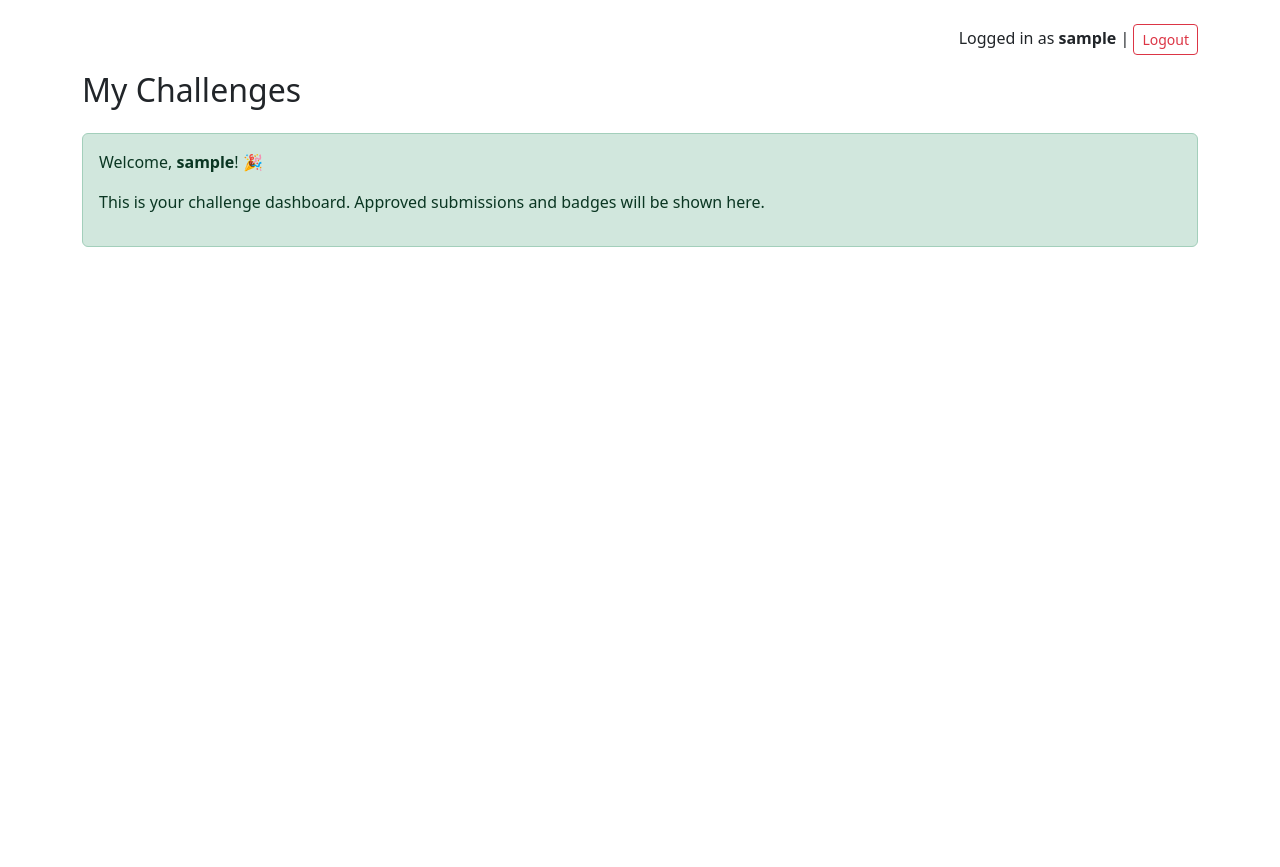
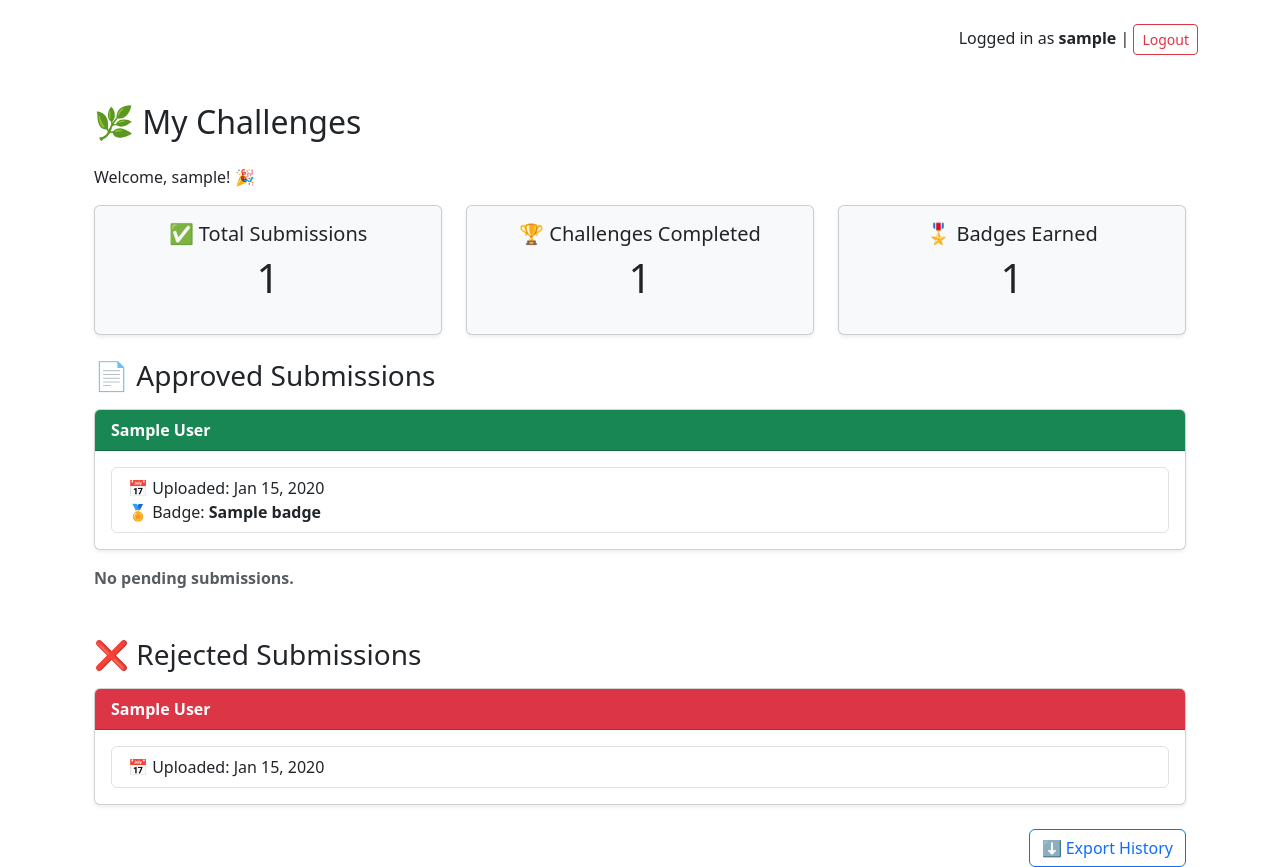
Before and after one commit to sharadpatel13/GreenChallenge, a Django app: page /my-challenges/ in a window 1280 px wide. Before the commit the page ends 247 px from the top, so only its background shows below. Run offline with Django 5.2, Linux system fonts and the light colour scheme; a user stored in the database is signed in; tables that the repository leaves empty hold one stand-in row (values such as "Sample post").

Commit message:
Update badges app: add proof approval, leaderboard, badge assignment, UI improvements, and migrations

```diff
--- a/badges/apps.py
+++ b/badges/apps.py
@@ -4,3 +4,6 @@ from django.apps import AppConfig
 class BadgesConfig(AppConfig):
     default_auto_field = "django.db.models.BigAutoField"
     name = "badges"
+
+    def ready(self):
+        import badges.signals
--- a/badges/models.py
+++ b/badges/models.py
@@ -16,6 +16,7 @@ class UserProofUpload(models.Model):
     file_upload = models.FileField(upload_to='proof_uploads/')
     date_uploaded = models.DateTimeField(default=timezone.now)
     approved = models.BooleanField(default=False)
+    rejected = models.BooleanField(default=False)
     badge_awarded = models.ForeignKey(Badge, null=True, blank=True, on_delete=models.SET_NULL)
 
     def __str__(self):
--- a/badges/templates/my_challenges.html
+++ b/badges/templates/my_challenges.html
@@ -1,10 +1,154 @@
-{% extends 'base.html' %}
+{% extends "base.html" %}
 
 {% block content %}
-  <h2 class="mb-4">My Challenges</h2>
+<div class="container mt-5">
+    <h2 class="mb-4">🌿 My Challenges</h2>
+    <p>Welcome, {{ user.username }}! 🎉</p>
 
-  <div class="alert alert-success">
-    <p>Welcome, <strong>{{ user.username }}</strong>! 🎉</p>
-    <p>This is your challenge dashboard. Approved submissions and badges will be shown here.</p>
-  </div>
+    <!-- Summary Cards -->
+    <div class="row text-center mb-4">
+        <div class="col-md-4">
+            <div class="card bg-light shadow-sm">
+                <div class="card-body">
+                    <h5 class="card-title">✅ Total Submissions</h5>
+                    <p class="display-6">{{ total_submissions }}</p>
+                </div>
+            </div>
+        </div>
+        <div class="col-md-4">
+            <div class="card bg-light shadow-sm">
+                <div class="card-body">
+                    <h5 class="card-title">🏆 Challenges Completed</h5>
+                    <p class="display-6">{{ total_challenges }}</p>
+                </div>
+            </div>
+        </div>
+        <div class="col-md-4">
+            <div class="card bg-light shadow-sm">
+                <div class="card-body">
+                    <h5 class="card-title">🎖️ Badges Earned</h5>
+                    <p class="display-6">{{ total_badges }}</p>
+                </div>
+            </div>
+        </div>
+    </div>
+
+    <!-- Approved Submissions -->
+    {% if grouped_proofs %}
+        <h3 class="mt-4">📄 Approved Submissions</h3>
+        {% for challenge_title, proofs in grouped_proofs.items %}
+            <div class="card my-3 shadow-sm">
+                <div class="card-header bg-success text-white">
+                    <strong>{{ challenge_title }}</strong>
+                </div>
+                <div class="card-body">
+                    <ul class="list-group">
+                        {% for proof in proofs %}
+                            <li class="list-group-item">
+                                📅 Uploaded: {{ proof.date_uploaded|date:"M d, Y" }}<br>
+                                🏅 Badge:
+                                {% if proof.badge_awarded %}
+                                    <strong>{{ proof.badge_awarded.name }}</strong>
+                                {% else %}
+                                    None
+                                {% endif %}
+                            </li>
+                        {% endfor %}
+                    </ul>
+                </div>
+            </div>
+        {% endfor %}
+    {% else %}
+    <p class="text-muted"><strong>You don’t have any approved submissions yet.</strong></p>
+    {% endif %}
+
+    <!-- Pending Submissions -->
+    {% if pending_proofs_grouped %}
+        <h3 class="mt-5">⌛ Pending Submissions</h3>
+        {% for challenge_title, proofs in pending_proofs_grouped.items %}
+            <div class="card my-3 shadow-sm">
+                <div class="card-header bg-warning text-dark">
+                    <strong>{{ challenge_title }}</strong>
+                </div>
+                <div class="card-body">
+                    <ul class="list-group">
+                        {% for proof in proofs %}
+                            <li class="list-group-item">
+                                📅 Uploaded: {{ proof.date_uploaded|date:"M d, Y" }}
+                            </li>
+                        {% endfor %}
+                    </ul>
+                </div>
+            </div>
+        {% endfor %}
+    {% else %}
+    <p class="text-muted mt-3"><strong>No pending submissions.</strong></p>
+    {% endif %}
+
+    <!-- Rejected Submissions -->
+    {% if rejected_proofs_grouped %}
+        <h3 class="mt-5">❌ Rejected Submissions</h3>
+        {% for challenge_title, proofs in rejected_proofs_grouped.items %}
+            <div class="card my-3 shadow-sm">
+                <div class="card-header bg-danger text-white">
+                    <strong>{{ challenge_title }}</strong>
+                </div>
+                <div class="card-body">
+                    <ul class="list-group">
+                        {% for proof in proofs %}
+                            <li class="list-group-item">
+                                📅 Uploaded: {{ proof.date_uploaded|date:"M d, Y" }}
+                            </li>
+                        {% endfor %}
+                    </ul>
+                </div>
+            </div>
+        {% endfor %}
+    {% else %}
+    <p class="text-muted mt-3"><strong>No rejected submissions.</strong></p>
+    {% endif %}
+
+    <!-- Export Button -->
+    <div class="mt-4 text-end">
+        <a href="#" class="btn btn-outline-primary" onclick="downloadCSV()">⬇️ Export History</a>
+    </div>
+</div>
+
+<!-- CSV Export Script -->
+<script>
+function downloadCSV() {
+    const rows = [['Challenge', 'Uploaded Date', 'Badge', 'Status']];
+    const cards = document.querySelectorAll('.card.my-3.shadow-sm');
+
+    cards.forEach(card => {
+        const challenge = card.querySelector('.card-header').innerText.trim();
+        const items = card.querySelectorAll('.list-group-item');
+        const status = card.querySelector('.card-header').classList.contains('bg-success') ? 'Approved' :
+                       card.querySelector('.card-header').classList.contains('bg-warning') ? 'Pending' :
+                       card.querySelector('.card-header').classList.contains('bg-danger') ? 'Rejected' : '';
+
+        items.forEach(item => {
+            const uploadedLine = item.innerText.split('\n')[0] || '';
+            const uploaded = uploadedLine.replace('📅 Uploaded: ', '').trim();
+
+            let badge = 'None';
+            if(status === 'Approved') {
+                const badgeLine = item.innerText.split('\n')[1] || '';
+                badge = badgeLine.replace('🏅 Badge:', '').trim();
+            }
+
+            rows.push([challenge, uploaded, badge, status]);
+        });
+    });
+
+    const csvContent = "data:text/csv;charset=utf-8," + rows.map(e => e.join(",")).join("\n");
+    const encodedUri = encodeURI(csvContent);
+    const link = document.createElement("a");
+    link.setAttribute("href", encodedUri);
+    link.setAttribute("download", "my_challenges_history.csv");
+    document.body.appendChild(link);
+    link.click();
+    document.body.removeChild(link);
+}
+</script>
 {% endblock %}
--- a/badges/urls.py
+++ b/badges/urls.py
@@ -1,7 +1,10 @@
 from django.urls import path
-from .views import SubmitProofView, MyChallengesView
+from .views import SubmitProofView, MyChallengesView, LeaderboardView, assign_badge_view, review_proofs
 
 urlpatterns = [
     path('submit-proof/', SubmitProofView.as_view(), name='submit-proof'),
     path('my-challenges/', MyChallengesView.as_view(), name='my-challenges'),
+    path('leaderboard/', LeaderboardView.as_view(), name='leaderboard'),
+    path('assign-badge/<int:proof_id>/', assign_badge_view, name='assign-badge'),
+    path('review-proofs/', review_proofs, name='review-proofs'),
 ]
--- a/badges/views.py
+++ b/badges/views.py
@@ -1,10 +1,15 @@
-from django.views.generic import CreateView, TemplateView
+from django.views.generic import CreateView, TemplateView, ListView
 from django.contrib.auth.mixins import LoginRequiredMixin
 from django.contrib import messages
 from django.urls import reverse_lazy
 from django.core.mail import send_mail
-from .models import UserProofUpload, Badge
-from .forms import SubmitProofForm
+from django.shortcuts import render, get_object_or_404, redirect
+from django.contrib.auth.decorators import login_required
+from collections import defaultdict
+
+from .models import UserProofUpload, Badge, LeaderboardEntry
+from .forms import SubmitProofForm, BadgeAssignForm
+
 
 class SubmitProofView(LoginRequiredMixin, CreateView):
     model = UserProofUpload
@@ -46,5 +51,97 @@ class SubmitProofView(LoginRequiredMixin, CreateView):
 
         return response
 
+
 class MyChallengesView(LoginRequiredMixin, TemplateView):
     template_name = 'my_challenges.html'
+
+    def get_context_data(self, **kwargs):
+        context = super().get_context_data(**kwargs)
+        user = self.request.user
+
+        approved_proofs = UserProofUpload.objects.filter(user=user, approved=True)
+        pending_proofs = UserProofUpload.objects.filter(user=user, approved=False, rejected=False)
+        rejected_proofs = UserProofUpload.objects.filter(user=user, rejected=True)
+
+        # Group approved by challenge title
+        grouped_approved = {}
+        for proof in approved_proofs:
+            grouped_approved.setdefault(proof.challenge_title, []).append(proof)
+
+        # Group pending by challenge title
+        grouped_pending = {}
+        for proof in pending_proofs:
+            grouped_pending.setdefault(proof.challenge_title, []).append(proof)
+
+        # Group rejected by challenge title
+        grouped_rejected = {}
+        for proof in rejected_proofs:
+            grouped_rejected.setdefault(proof.challenge_title, []).append(proof)
+
+        # Total submissions = all submissions by user
+        total_submissions = UserProofUpload.objects.filter(user=user).count()
+
+        # Total badges = count of approved proofs with badges
+        total_badges = approved_proofs.exclude(badge_awarded=None).count()
+
+        # Total distinct challenges user submitted proofs for
+        total_challenges = UserProofUpload.objects.filter(user=user).values('challenge_title').distinct().count()
+
+        context.update({
+            'grouped_proofs': grouped_approved,
+            'pending_proofs_grouped': grouped_pending,
+            'rejected_proofs_grouped': grouped_rejected,
+            'total_badges': total_badges,
+            'total_submissions': total_submissions,
+            'total_challenges': total_challenges,
+        })
+
+        return context
+
+
+class LeaderboardView(LoginRequiredMixin, ListView):
+    model = LeaderboardEntry
+    template_name = 'leaderboard.html'
+    context_object_name = 'leaderboard'
+    ordering = ['-points']
+
+
+@login_required
+def assign_badge_view(request, proof_id):
+    proof = get_object_or_404(UserProofUpload, id=proof_id)
+
+    if request.method == 'POST':
+        form = BadgeAssignForm(request.POST, instance=proof)
+        if form.is_valid():
+            form.save()
+            messages.success(request, f'Badge assigned to proof: {proof.challenge_title}')
+            return redirect('my-challenges')  # Redirect to My Challenges dashboard
+    else:
+        form = BadgeAssignForm(instance=proof)
+
+    return render(request, 'assign_badge.html', {'form': form, 'proof': proof})
+
+
+@login_required
+def review_proofs(request):
+    if not request.user.is_superuser:
+        return redirect('my-challenges')
+
+    pending_proofs = UserProofUpload.objects.filter(approved=False, rejected=False)
+
+    if request.method == 'POST':
+        proof_id = request.POST.get('proof_id')
+        action = request.POST.get('action')
+        proof = get_object_or_404(UserProofUpload, id=proof_id)
+
+        if action == 'approve':
+            proof.approved = True
+            proof.rejected = False
+        elif action == 'reject':
+            proof.approved = False
+            proof.rejected = True
+        proof.save()
+        messages.success(request, f"✅ Submission for '{proof.challenge_title}' has been {action}d.")
+        return redirect('review-proofs')
+
+    return render(request, 'review_proofs.html', {'proofs': pending_proofs})
```
Also changed, not shown: badges/forms.py (+11 -0 lines), badges/signals.py (added, +21 -0 lines), badges/templates/assign_badge.html (added, +20 -0 lines), badges/templates/leaderboard.html (added, +27 -0 lines), badges/templates/review_proofs.html (added, +24 -0 lines), badges/migrations/0002_userproofupload_rejected.py (added), proof_uploads/download_BeIdfxp.jpeg (added).
